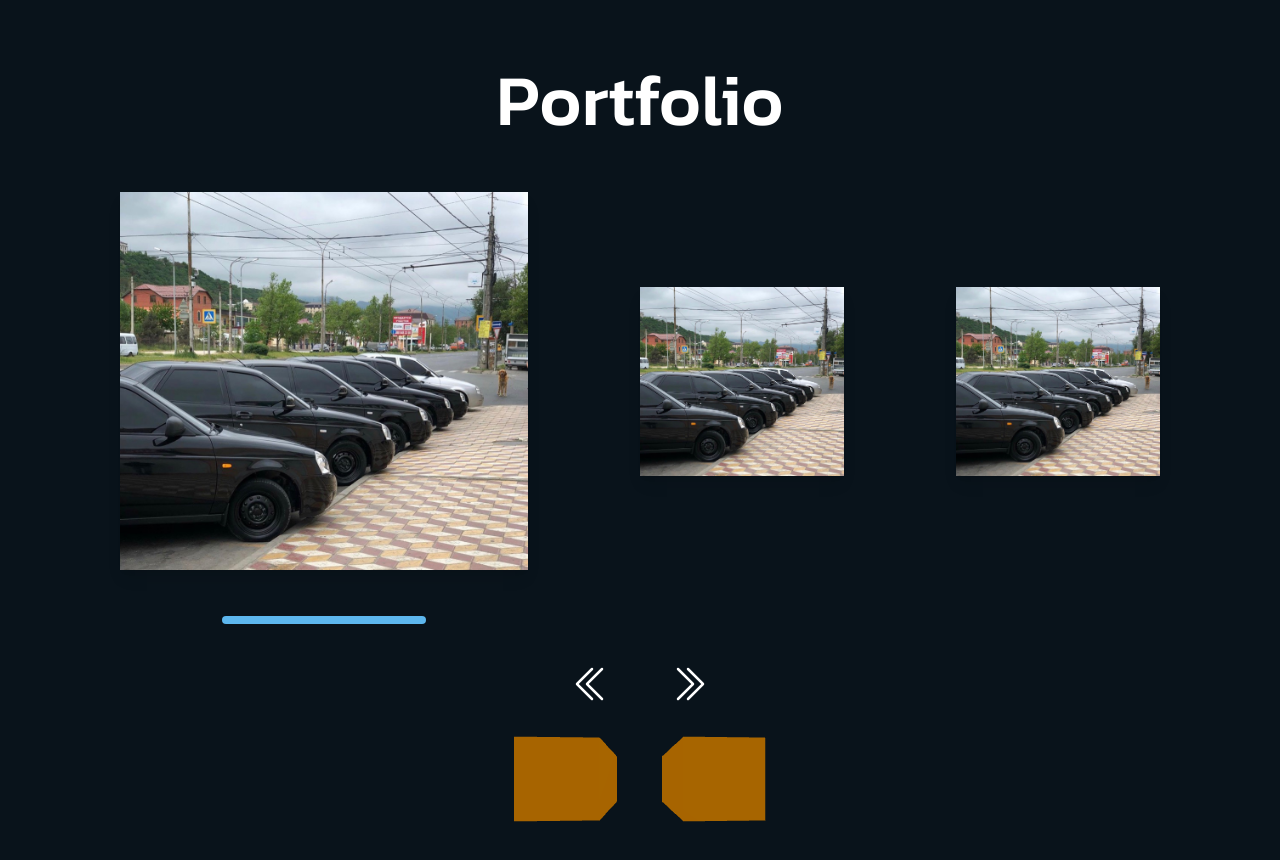
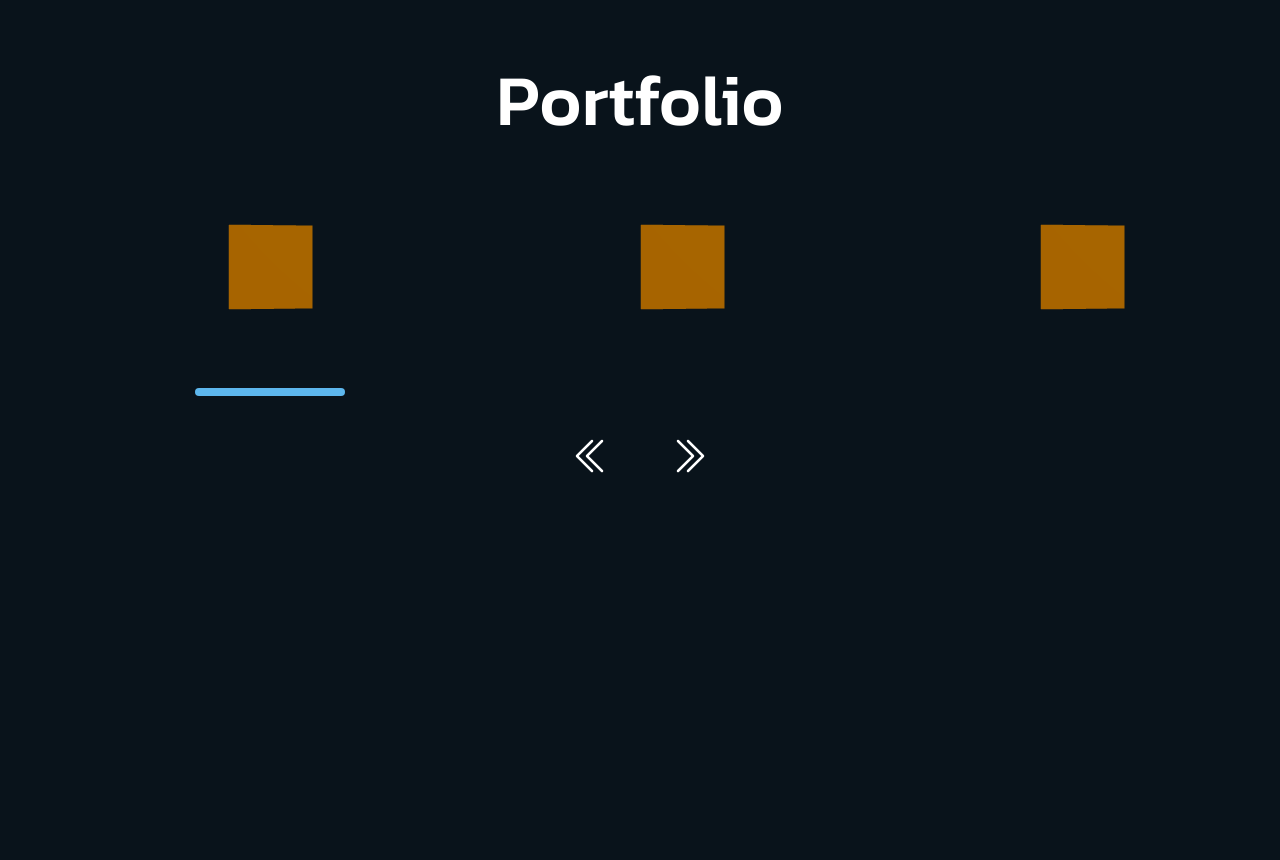
Before and after one commit to Feelcover/3D_Project, a Next.js app: page / in a window 1280 px wide. Shown: the top 860 px of the page. After the commit the page ends 800 px from the top, so only its background shows below. Built offline with nearby package versions, Linux system fonts and the light colour scheme.

Commit message:
тест 3d

```diff
--- a/src/components/screens/home/Home.tsx
+++ b/src/components/screens/home/Home.tsx
@@ -1,13 +1,13 @@
 import React, { FC } from "react";
 import Carousel from "./carousel/Carousel";
-import Three from "./carousel/Three";
+import ThreeProvider from "./carousel/Three";
 
 const Home: FC = () => {
   return (
     <div className="m-16">
       <h1 className="text-7xl text-center font-medium">Portfolio</h1>
       <Carousel />
-      <Three/>
+      <ThreeProvider/>
     </div>
   );
 };
--- a/src/components/screens/home/carousel/Carousel.tsx
+++ b/src/components/screens/home/carousel/Carousel.tsx
@@ -1,5 +1,6 @@
 import { useCarousel } from "@/hooks/useCarousel";
 import React, { FC } from "react";
+import Carousel3DItem from "./Carousel3DItem";
 import CarouselItem from "./CarouselItem";
 import Navigation from "./Navigation";
 
@@ -10,7 +11,7 @@ const Carousel: FC = () => {
     <section className="mt-14">
       <div className="flex items-center">
         {items.length ? (
-          items.map((item) => <CarouselItem key={item.id} item={item} />)
+          items.map((item) => <Carousel3DItem key={item.id} item={item} />)
         ) : (
           <div>Элементы не найдены</div>
         )}
--- /dev/null
+++ b/src/components/screens/home/carousel/Carousel3DItem.tsx
@@ -0,0 +1,39 @@
+import { ICarouselItem } from "@/store/carousel/carousel.interface";
+import Image from "next/image";
+import React, { FC } from "react";
+import cn from "clsx";
+import { useCarousel } from "@/hooks/useCarousel";
+import useActions from "@/hooks/useActions";
+import ThreeProvider from "./Three";
+import Box from "./Box";
+
+const Carousel3DItem: FC<{ item: ICarouselItem }> = ({ item }) => {
+  const { currentId } = useCarousel();
+  const { changeCurrentId } = useActions();
+  const isActive = currentId === item.id;
+
+  return (
+    <div className={cn("mx-14", isActive ? "w-1/2" : "w-1/4")}>
+      <button onClick={() => changeCurrentId(item.id)}>
+        {/* <Image
+          className="rounded-x1 shadow-lg overflow-hidden"
+          src={item.image}
+          alt=""
+          width={700}
+          height={394}
+        /> */}
+        <ThreeProvider>
+          <Box position={[0, 0, 0]} />
+        </ThreeProvider>
+      </button>
+      <div
+        className={cn(
+          "mx-auto mt-10 bg-aqua h-2 rounded transition-all duration-500 ease-in-out",
+          isActive ? "w-1/2" : "w-0"
+        )}
+      />
+    </div>
+  );
+};
+
+export default Carousel3DItem;
--- a/src/components/screens/home/carousel/Three.tsx
+++ b/src/components/screens/home/carousel/Three.tsx
@@ -1,17 +1,14 @@
-import { Canvas } from '@react-three/fiber'
-import React from 'react'
-import Box from './Box'
+import { Canvas } from "@react-three/fiber";
+import React, { PropsWithChildren } from "react";
 
-
-const Three = () => {
+const ThreeProvider: React.FC<PropsWithChildren<unknown>> = ({ children }) => {
   return (
     <Canvas>
-    <ambientLight />
-    <pointLight position={[10, 10, 10]} />
-    <Box position={[-3, 0, 0]} />
-    <Box position={[3, 0, 0]} />
-  </Canvas>
-  )
-}
+      <ambientLight />
+      <pointLight position={[10, 10, 10]} />
+      {children}
+    </Canvas>
+  );
+};
 
-export default Three
+export default ThreeProvider;
```
